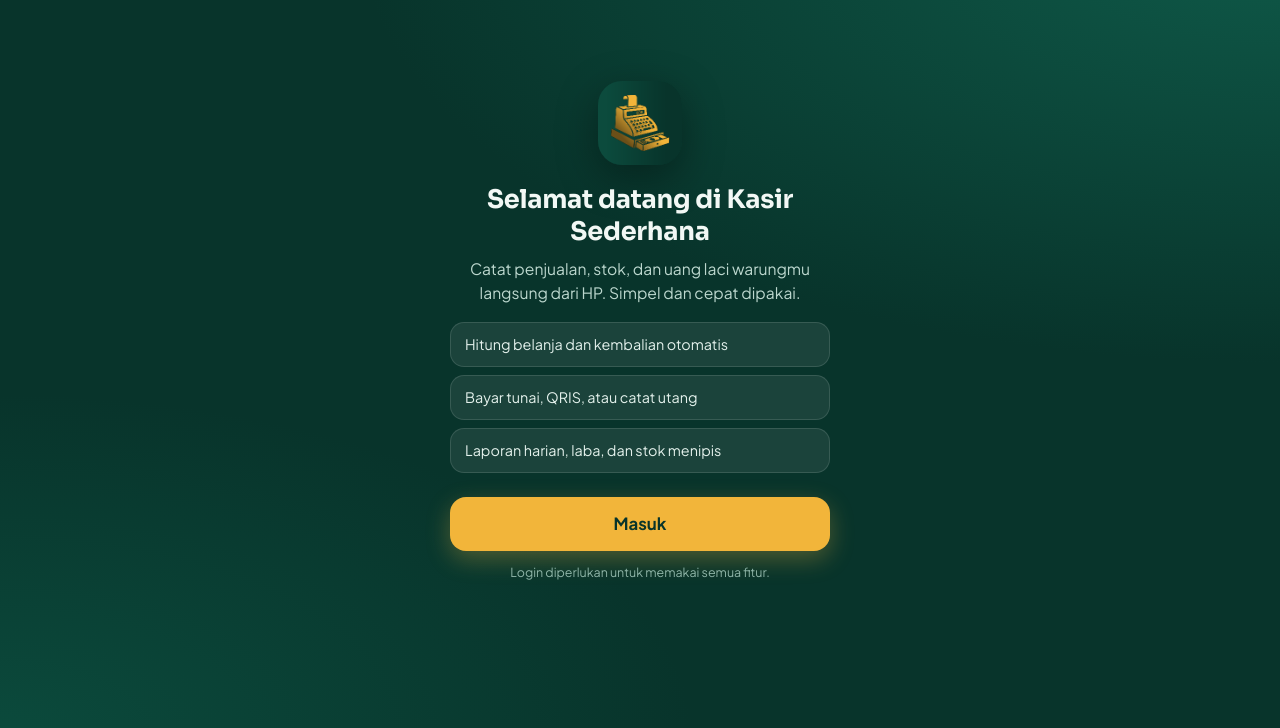
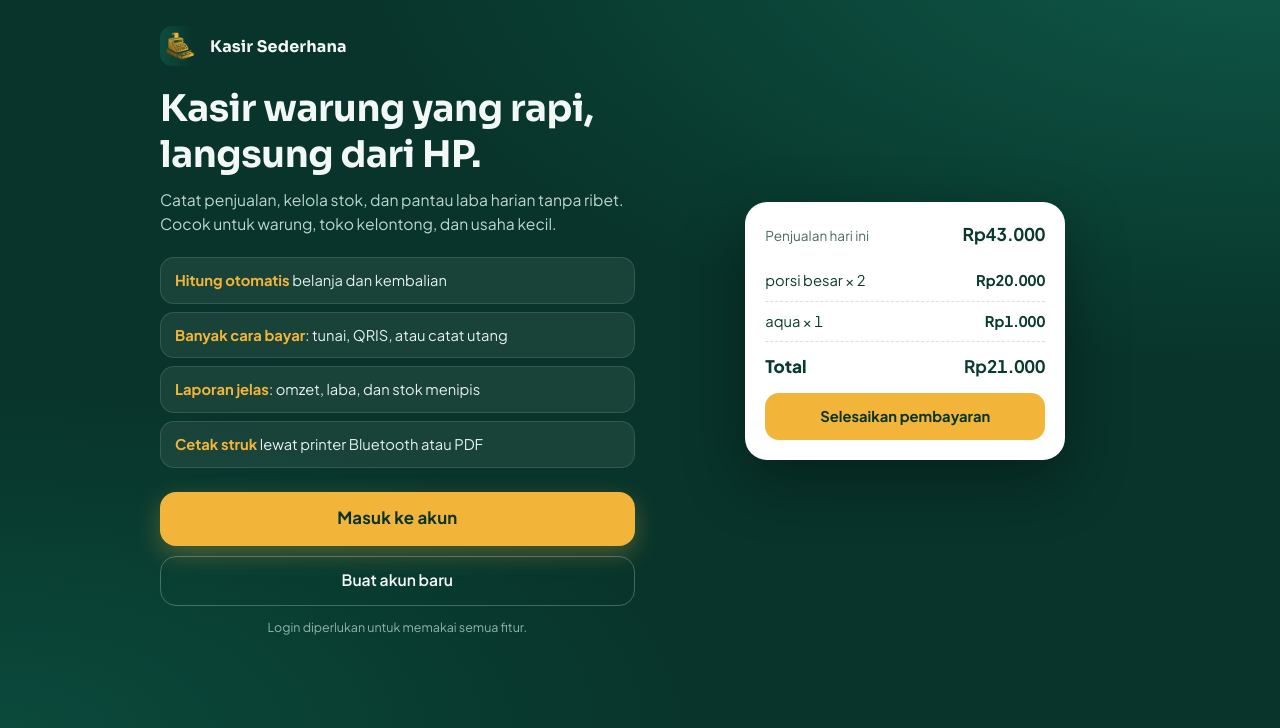
Before and after one commit to dafidkurniawan43-rgb/Kasir-Sederhana, a plain HTML site: page index.html in a window 1280 px wide. Shown: the part 69-797 px from the top of the page. Drawn offline with nearby package versions, Linux system fonts and the light colour scheme.

Commit message:
Add files via upload

```diff
--- a/index.html
+++ b/index.html
@@ -316,17 +316,52 @@ body.guest .gbar{display:flex}
   .cartbar{max-width:936px}
 }
 #rcpt{display:none}
+@page{size:58mm 200mm;margin:0}
 @media print{
-  body *{visibility:hidden}
-  #rcpt,#rcpt *{visibility:visible}
-  #rcpt{display:block;position:absolute;left:0;top:0;width:58mm;padding:3mm 2mm;font:11px/1.4 "Courier New",monospace;color:#000;background:#fff}
+  body>*:not(#rcpt){display:none !important}
+  #rcpt{display:block;position:absolute;left:0;top:0;width:58mm;padding:2mm;font:12px/1.4 "Courier New",monospace;color:#000;background:#fff}
   #rcpt .c{text-align:center}
   #rcpt .b{font-weight:700}
-  #rcpt .big{font-size:14px}
+  #rcpt .big{font-size:15px}
   #rcpt .ri{display:flex;justify-content:space-between;gap:4px}
   #rcpt .nm{margin-top:3px;font-weight:600}
   #rcpt .sep{border-top:1px dashed #000;margin:5px 0}
 }
+.wtxt{text-align:left;width:100%}
+.wbrand{display:flex;align-items:center;gap:10px;margin-bottom:20px;font-family:"Sora",system-ui,sans-serif;font-weight:700;color:#f2f8f5;letter-spacing:.01em}
+.wbrand .wl{width:40px;height:40px;border-radius:12px;margin:0;box-shadow:none}
+.wcard h1{font-size:1.7rem;text-align:left}
+.wcard .wtxt>p{margin:0 0 22px;text-align:left}
+.wfeat{list-style:none;margin:0 0 24px;padding:0;display:grid;gap:10px;text-align:left}
+.wfeat li{background:rgba(255,255,255,.07);border:1px solid rgba(255,255,255,.12);border-radius:14px;padding:12px 14px;font-size:.92rem;color:#e4f1ec;line-height:1.4}
+.wfeat li b{color:var(--gold)}
+.wsec{width:100%;min-height:50px;margin-top:10px;background:transparent;color:#f2f8f5;border:1px solid rgba(255,255,255,.25);border-radius:16px;font-size:.98rem;font-weight:600}
+.wcard .wtxt>small{text-align:center}
+.wmock{display:none}
+.ph{background:#fff;color:#0a3a2f;border-radius:22px;padding:20px;box-shadow:0 20px 60px rgba(0,0,0,.35);max-width:320px;margin:0 auto}
+.ph-h{display:flex;justify-content:space-between;align-items:baseline;margin-bottom:14px;font-size:.85rem;color:#4b6b62}
+.ph-h b{font-size:1.1rem;color:#0a3a2f}
+.ph-r{display:flex;justify-content:space-between;font-size:.92rem;padding:9px 0;border-bottom:1px dashed #d6e4df}
+.ph-t{display:flex;justify-content:space-between;font-weight:800;font-size:1.08rem;padding:12px 0 14px}
+.ph-btn{background:var(--gold);color:var(--deep);text-align:center;border-radius:14px;padding:13px;font-weight:700;font-size:.92rem}
+@media (min-width:820px){
+  .wcard{max-width:960px;display:grid;grid-template-columns:1.05fr .95fr;gap:56px;align-items:center}
+  .wcard h1{font-size:2.3rem}
+  .wmock{display:block}
+}
+/* ---- modern polish ---- */
+section{border-radius:22px;box-shadow:0 1px 2px rgba(15,36,32,.04),0 10px 30px rgba(15,36,32,.06)}
+section .head h2,.head h2{font-family:"Sora",system-ui,sans-serif;font-weight:700;letter-spacing:-.01em}
+button{transition:transform .12s ease,background-color .2s ease,color .2s ease,box-shadow .2s ease,opacity .2s ease}
+button:active:not(:disabled){transform:scale(.97)}
+input:focus,textarea:focus,select:focus{outline:none;border-color:var(--pri);box-shadow:0 0 0 4px rgba(10,107,87,.12)}
+.tabs{background:rgba(255,255,255,.88);backdrop-filter:saturate(180%) blur(14px);-webkit-backdrop-filter:saturate(180%) blur(14px);border-top:1px solid var(--line);box-shadow:0 -8px 28px rgba(15,36,32,.07)}
+.tabs button{transition:color .2s ease,transform .12s ease}
+.tabs button svg{transition:transform .2s ease}
+.tabs button[aria-selected="true"] svg{transform:translateY(-1px)}
+.ghost{border-radius:14px;font-weight:600}
+.abtn,.pay,.wgo{letter-spacing:.01em}
+#rng button,.chips button{transition:background-color .2s ease,color .2s ease,transform .12s ease}
 </style>
 </head>
 <body data-tab="kasir">
@@ -444,6 +479,7 @@ body.guest .gbar{display:flex}
       <section>
         <div class="chips" id="rng"><button class="on" data-r="1">Hari ini</button><button data-r="7">7 hari</button><button data-r="30">30 hari</button></div>
         <div class="stat" id="stat"></div>
+        <button class="ghost" id="rsale" type="button" style="width:100%;margin-top:10px">Reset penjualan hari ini</button>
         <div class="bars" id="bars"></div>
       </section>
       <section><div class="head"><h2>Produk terlaris</h2></div><div id="top"></div></section>
@@ -494,16 +530,29 @@ body.guest .gbar{display:flex}
 </div>
 <div id="welcome" hidden>
   <div class="wcard">
-    <img class="wl" src="icon-192.png" alt="Kasir Sederhana">
-    <h1>Selamat datang di Kasir Sederhana</h1>
-    <p>Catat penjualan, stok, dan uang laci warungmu langsung dari HP. Simpel dan cepat dipakai.</p>
-    <ul>
-      <li>Hitung belanja dan kembalian otomatis</li>
-      <li>Bayar tunai, QRIS, atau catat utang</li>
-      <li>Laporan harian, laba, dan stok menipis</li>
-    </ul>
-    <button class="wgo" id="wgo" type="button">Masuk</button>
-    <small>Login diperlukan untuk memakai semua fitur.</small>
+    <div class="wtxt">
+      <div class="wbrand"><img class="wl" src="icon-192.png" alt=""><span>Kasir Sederhana</span></div>
+      <h1>Kasir warung yang rapi, langsung dari HP.</h1>
+      <p>Catat penjualan, kelola stok, dan pantau laba harian tanpa ribet. Cocok untuk warung, toko kelontong, dan usaha kecil.</p>
+      <ul class="wfeat">
+        <li><b>Hitung otomatis</b> belanja dan kembalian</li>
+        <li><b>Banyak cara bayar</b>: tunai, QRIS, atau catat utang</li>
+        <li><b>Laporan jelas</b>: omzet, laba, dan stok menipis</li>
+        <li><b>Cetak struk</b> lewat printer Bluetooth atau PDF</li>
+      </ul>
+      <button class="wgo" id="wgo" type="button">Masuk ke akun</button>
+      <button class="wsec" id="wreg" type="button">Buat akun baru</button>
+      <small>Login diperlukan untuk memakai semua fitur.</small>
+    </div>
+    <div class="wmock" aria-hidden="true">
+      <div class="ph">
+        <div class="ph-h"><span>Penjualan hari ini</span><b>Rp43.000</b></div>
+        <div class="ph-r"><span>porsi besar × 2</span><b>Rp20.000</b></div>
+        <div class="ph-r"><span>aqua × 1</span><b>Rp1.000</b></div>
+        <div class="ph-t"><span>Total</span><b>Rp21.000</b></div>
+        <div class="ph-btn">Selesaikan pembayaran</div>
+      </div>
+    </div>
   </div>
 </div>
 <div class="modal" id="lock" hidden><div class="box" style="text-align:center">
@@ -694,7 +743,7 @@ body.guest .gbar{display:flex}
   var hm=function(t){return new Date(t).toLocaleTimeString("id-ID",{hour:"2-digit",minute:"2-digit"})};
   var dm=function(t){return new Date(t).toLocaleDateString("id-ID",{day:"numeric",month:"short"})};
   var sod=function(n){var d=new Date();d.setHours(0,0,0,0);d.setDate(d.getDate()-n);return d.getTime()};
-  function dayTotal(){var s=sod(0);return trx.reduce(function(a,x){return a+(x.ts>=s&&!x.v?x.t:0)},0)}
+  function dayTotal(){var s=sod(0);return trx.reduce(function(a,x){return a+(x.ts>=s&&!x.v&&!x.rs?x.t:0)},0)}
   function laciBal(){return laci.start+laci.log.filter(function(e){return e.ts>=laci.ts}).reduce(function(s,e){return s+e.a},0)}
   function lc(a,n){laci.log.push({ts:Date.now(),a:a,n:n});if(laci.log.length>1500)laci.log.splice(0,200)}
   function sheet(h){$("sbox").innerHTML=h;$("sheet").hidden=false}
@@ -731,11 +780,12 @@ body.guest .gbar{display:flex}
   }
   var DAY=["Min","Sen","Sel","Rab","Kam","Jum","Sab"],ks=[];
   function rLap(){
-    var s0=sod(rng-1),L=trx.filter(function(x){return x.ts>=s0&&!x.v});
+    var s0=sod(rng-1),L=trx.filter(function(x){return x.ts>=s0&&!x.v&&!x.rs});
     var om=L.reduce(function(a,x){return a+x.t},0),lb=0,ms=0;L.forEach(function(x){x.it.forEach(function(i){if(i.b==null)ms++;else lb+=(i.p-i.b)*i.q})});
     $("stat").innerHTML='<div><small>Omzet</small><b>'+rp(om)+'</b></div><div><small>Transaksi</small><b>'+L.length+'</b></div><div><small>Laba kotor</small><b>'+rp(lb)+'</b></div><div><small>Rata-rata</small><b>'+rp(L.length?Math.round(om/L.length):0)+'</b></div>'+(ms?'<p class="muted" style="grid-column:1/-1;margin:0">Laba hanya dihitung untuk produk yang sudah diisi harga beli.</p>':'');
     var g=[];for(var i=6;i>=0;i--)g.push({k:sod(i),l:DAY[new Date(sod(i)).getDay()],v:0});
-    trx.forEach(function(x){if(x.v)return;g.forEach(function(d){if(x.ts>=d.k&&x.ts<d.k+864e5)d.v+=x.t})});
+    trx.forEach(function(x){if(x.v||x.rs)return;g.forEach(function(d){if(x.ts>=d.k&&x.ts<d.k+864e5)d.v+=x.t})});
+    $("rsale").hidden=rng!==1;
     var mx=Math.max.apply(null,g.map(function(d){return d.v}).concat(1));
     $("bars").innerHTML=g.map(function(d,i){return '<div class="bar'+(i===6?' t':'')+'"><i style="height:'+Math.round(d.v/mx*80)+'%" title="'+rp(d.v)+'"></i>'+d.l+'</div>'}).join("");
     var m={};L.forEach(function(x){x.it.forEach(function(i){m[i.n]=m[i.n]||{q:0,v:0};m[i.n].q+=i.q;m[i.n].v+=i.q*i.p})});
@@ -796,6 +846,13 @@ body.guest .gbar{display:flex}
   $("seg").addEventListener("click",function(e){var b=e.target.closest("[data-p]");if(!b)return;var p=b.getAttribute("data-p");
     document.querySelectorAll("#seg button").forEach(function(x){x.classList.toggle("on",x===b)});
     ["rs","rw","ut"].forEach(function(k){$("p-"+k).hidden=k!==p})});
+  $("rsale").addEventListener("click",function(){
+    var t0=sod(0),n=trx.filter(function(x){return x.ts>=t0&&!x.v&&!x.rs}).length;
+    if(!n){toast("Belum ada penjualan hari ini");return}
+    if(!confirm("Reset penjualan hari ini? Omzet, laba, dan transaksi hari ini akan mulai dari nol. Riwayat transaksi tetap tersimpan, dan uang di laci tidak berubah.")) return;
+    trx.forEach(function(x){if(x.ts>=t0)x.rs=true});
+    save();render();rLap();toast("Penjualan hari ini direset");
+  });
   $("rng").addEventListener("click",function(e){var b=e.target.closest("[data-r]");if(!b)return;rng=+b.getAttribute("data-r");
     document.querySelectorAll("#rng button").forEach(function(x){x.classList.toggle("on",x===b)});rLap()});
   $("q").addEventListener("input",function(){qs=this.value.trim().toLowerCase();render()});
@@ -1041,6 +1098,7 @@ body.guest .gbar{display:flex}
   document.addEventListener("visibilitychange",function(){if(!document.hidden)refresh()});
   function openAuth(m){setMode(m||"login");$("lock").hidden=true;$("auth").hidden=false;setTimeout(function(){try{$("au").focus()}catch(e){}},60)}
   $("wgo").addEventListener("click",function(){var w=$("welcome");w.classList.add("out");setTimeout(function(){w.hidden=true;w.classList.remove("out")},300)});
+  $("wreg").addEventListener("click",function(){$("welcome").hidden=true;openAuth("reg")});
   $("gbtn").addEventListener("click",function(){openAuth("login")});
   $("gbar-btn").addEventListener("click",function(){openAuth("login")});
   $("lgo").addEventListener("click",function(){openAuth("login")});
```
